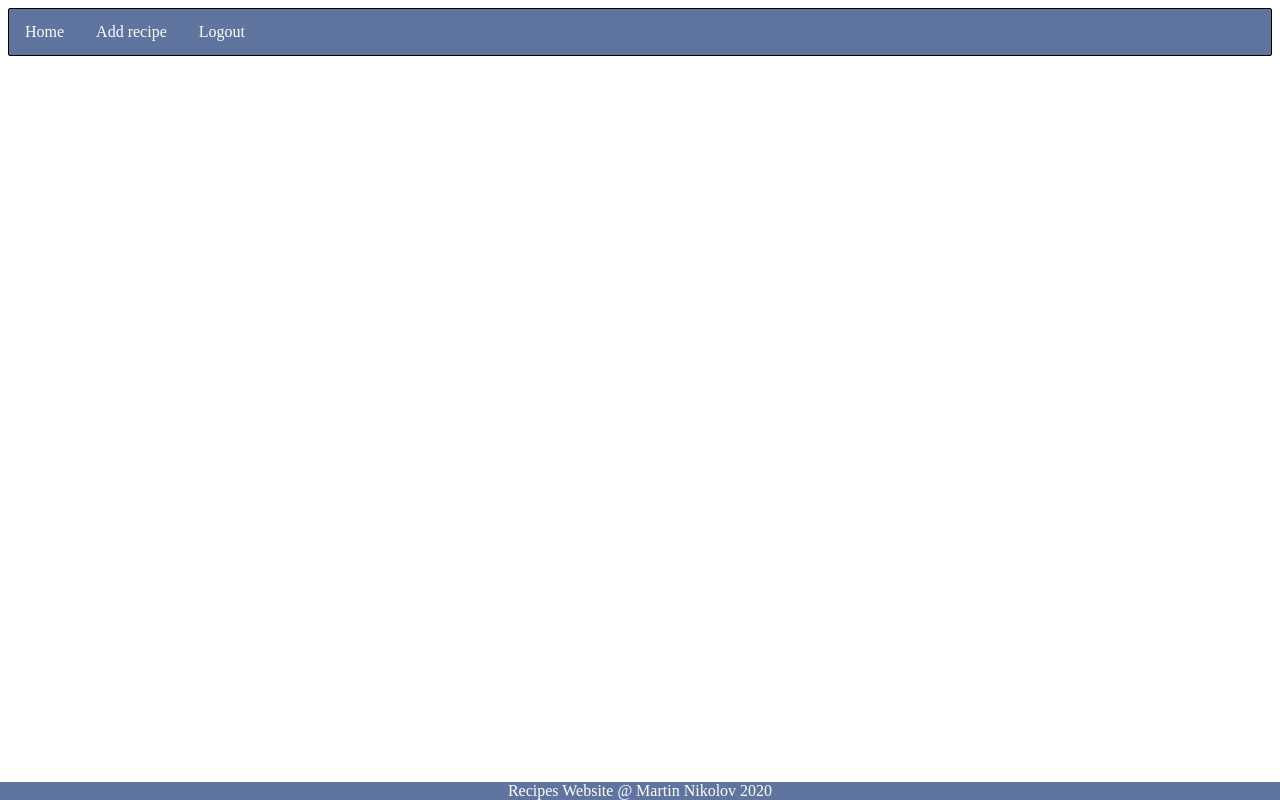
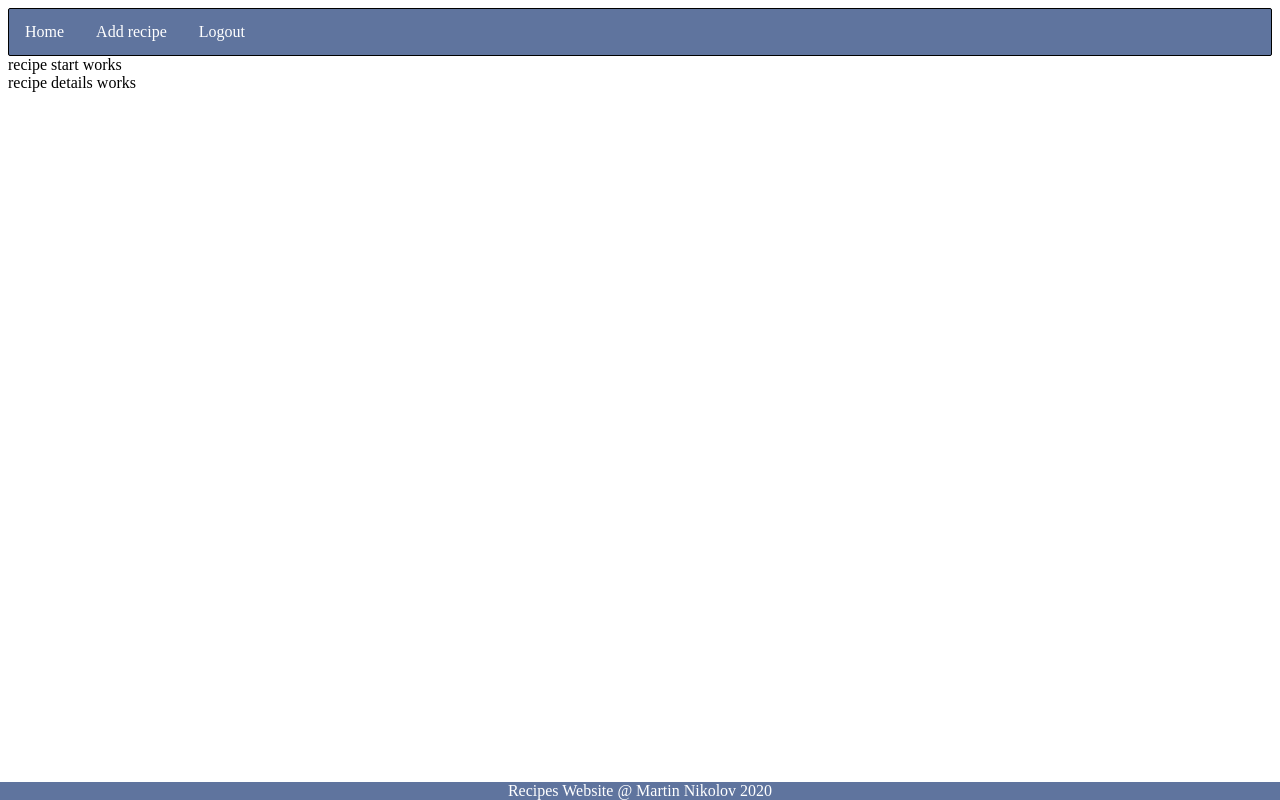
Before and after one commit to martinnikolov93/recipes--vue, a Vue app: page /recipe/1 in a window 1280 px wide. Built offline with nearby package versions, Linux system fonts and the light colour scheme; sample sign-in values are in the browser's storage.

Commit message:
Added child routes

```diff
--- a/src/components/recipes/RecipeDetails.vue
+++ b/src/components/recipes/RecipeDetails.vue
@@ -1,6 +1,6 @@
 <template>
   <div>
-
+    recipe details works
   </div>
 </template>
 
--- a/src/components/recipes/RecipeStart.vue
+++ b/src/components/recipes/RecipeStart.vue
@@ -1,6 +1,7 @@
 <template>
   <div>
-     <router-view @onAuth="isAuth = $event" :isAuth="isAuth"></router-view>
+      recipe start works
+     <router-view></router-view>
   </div>
 </template>
 
--- a/src/router.js
+++ b/src/router.js
@@ -40,10 +40,10 @@ const routes = [
     {
         path: '/recipe', component: RecipeStart, beforeEnter: authGuard, children: [
             {
-                path: ':id', component: RecipeDetails
+                path: 'add-recipe', component: AddRecipe
             },
             {
-                path: 'add-recipe', component: AddRecipe
+                path: ':id', component: RecipeDetails
             }
         ]
     },
```
